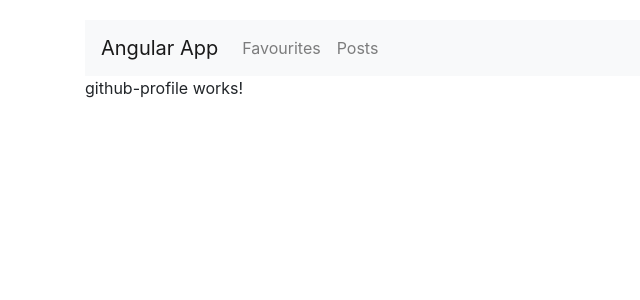
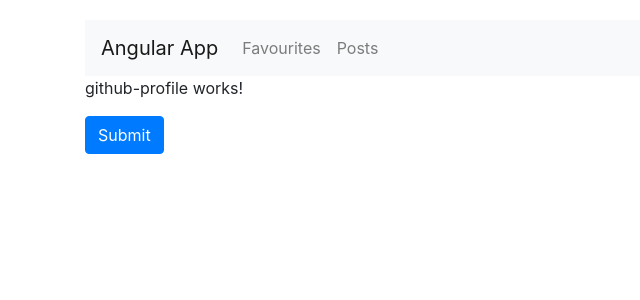
Before and after one commit to Titlacahuan/MoshAngular, an Angular app in the folder hello-world/: page /followers/1/1 in a window 1280 px wide. Shown: the top 300 px of the page, without its empty margins (0-640 px from the left). Built offline with nearby package versions, Linux system fonts and the light colour scheme.

Commit message:
Programmatic redirect
Redirecting a user programatically (clicking a submit button). Fixed a couple of bugs.

```diff
--- a/hello-world/src/app/followers/followers.component.ts
+++ b/hello-world/src/app/followers/followers.component.ts
@@ -3,8 +3,6 @@ import { ActivatedRoute } from '@angular/router';
 import { FollowersService } from '../services/followers/followers.service';
 import { combineLatest} from 'rxjs';
 import { map, switchMap } from 'rxjs/operators'
-// import 'rxjs/add/operator/map';
-// import 'rxjs/add/operator/switchMap';
 
 @Component({
   selector: 'followers',
--- a/hello-world/src/app/github-profile/github-profile.component.html
+++ b/hello-world/src/app/github-profile/github-profile.component.html
@@ -1 +1,3 @@
 <p>github-profile works!</p>
+
+<button class="btn btn-primary" (click)="submit()">Submit</button>
--- a/hello-world/src/app/github-profile/github-profile.component.ts
+++ b/hello-world/src/app/github-profile/github-profile.component.ts
@@ -1,5 +1,5 @@
 import { Component, OnInit } from '@angular/core';
-import { ActivatedRoute } from '@angular/router';
+import { Router } from '@angular/router';
 
 @Component({
 	selector: 'app-github-profile',
@@ -10,16 +10,17 @@ export class GithubProfileComponent implements OnInit {
 
 
 
-	constructor(private route: ActivatedRoute) { }
+	constructor(private router: Router) { }
 
 	ngOnInit(): void {
-		let id1 = parseInt(this.route.snapshot.paramMap.get('id'));
-		console.log(id1);
+	}
 
-		// this.route.paramMap
-		// 	.subscribe( (params) => {
-		// 		let id =  parseInt(params.get('id'));
-		// 		console.log(id);
-		// 	});
+	submit() {
+		this.router.navigate(['/followers'], {
+			queryParams: {
+				page: 1,
+				order: 'newest'
+			}
+		});
 	}
 }
```
